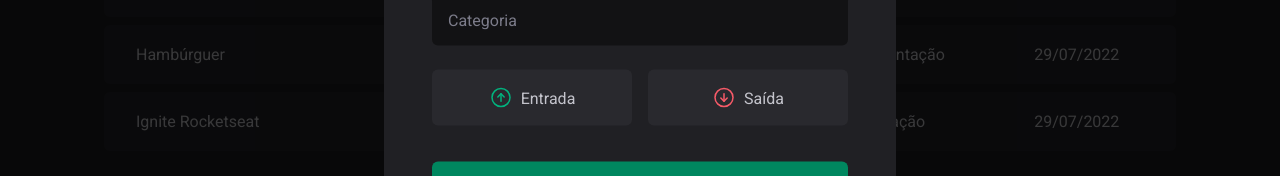
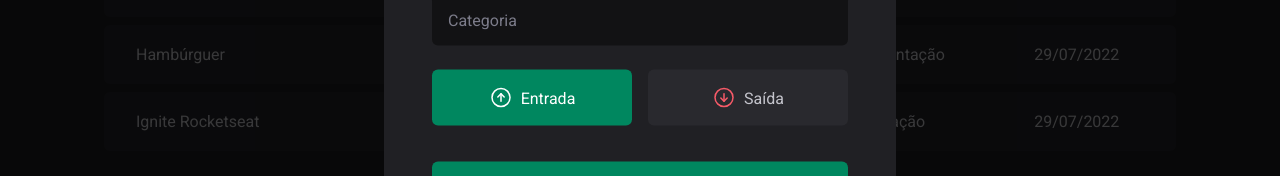
Before and after one commit to henriqueholz/DTMoney, a React (Vite) app: page / in a window 1280 px wide. Both pictures are taken after a click on the button "Nova transação". Shown: the part 394-570 px from the top of the page. Built offline with nearby package versions, Linux system fonts and the light colour scheme; data requests are answered from the project's data file.

Commit message:
Adding controlled components

```diff
--- a/src/components/NewTransactionModal/index.tsx
+++ b/src/components/NewTransactionModal/index.tsx
@@ -1,6 +1,6 @@
 import { zodResolver } from '@hookform/resolvers/zod';
 import * as Dialog from '@radix-ui/react-dialog';
-import { useForm } from 'react-hook-form';
+import { Controller, useForm } from 'react-hook-form';
 import * as z from 'zod';
 import { ArrowCircleDown, ArrowCircleUp, X } from "phosphor-react";
 
@@ -10,18 +10,22 @@
   description: z.string(),
   price: z.number(),
   category: z.string(),
-  // type: z.enum(['income', 'outcome']),
+  type: z.enum(['income', 'outcome']),
 });
 
 type NewTransactionFormInputs = z.infer<typeof newTransactionFormSchema>;
 
 export function NewTransactionModal() {
   const {
+    control,
     register,
     handleSubmit,
     formState: { isSubmitting }
   } = useForm<NewTransactionFormInputs>({
     resolver: zodResolver(newTransactionFormSchema),
+    defaultValues: {
+      type: 'income'
+    }
   })
 
   async function handleCreateNewTransaction(data: NewTransactionFormInputs) {
@@ -60,7 +64,15 @@
             required
             {...register('category')}
           />
-          <TransactionType>
+          <Controller
+            control={control}
+            name="type"
+            render={({ field }) => {
+              return (
+                <TransactionType
+                  onValueChange={field.onChange}
+                  value={field.value}
+                >
                   <TransactionTypeButton variant="income" value="income">
                     <ArrowCircleUp size={24} />
                     Entrada
@@ -70,6 +82,9 @@
                     Saída
                   </TransactionTypeButton>
                 </TransactionType>
+              )
+            }}
+          />
 
           <button type="submit" disabled={isSubmitting}>
             Cadastrar
```
Lines whose indentation alone changed are shown as unchanged.
